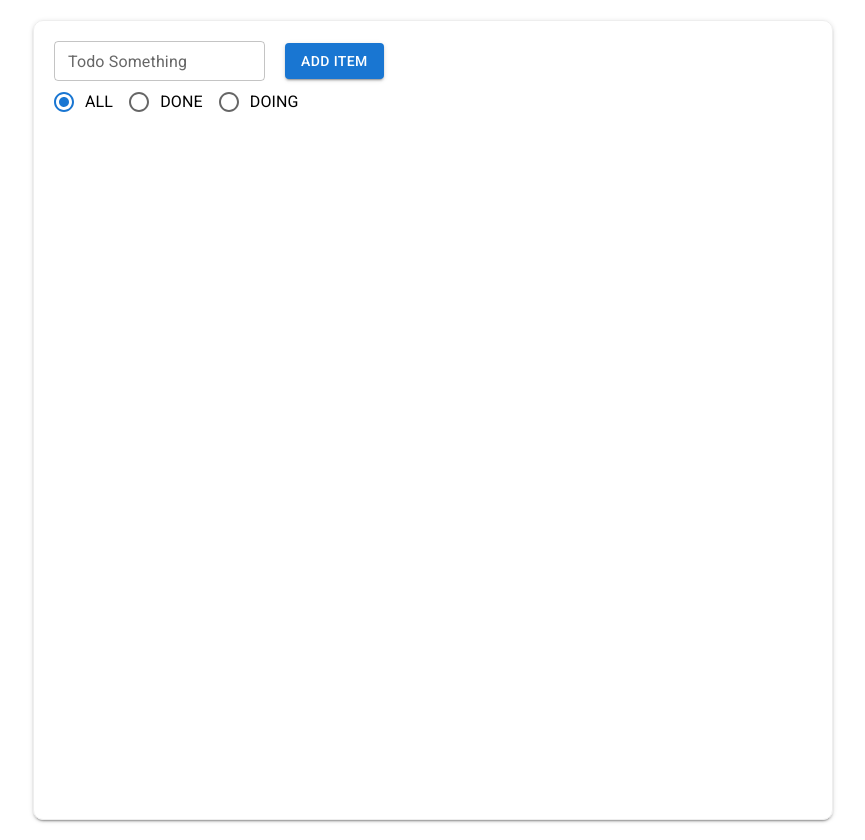
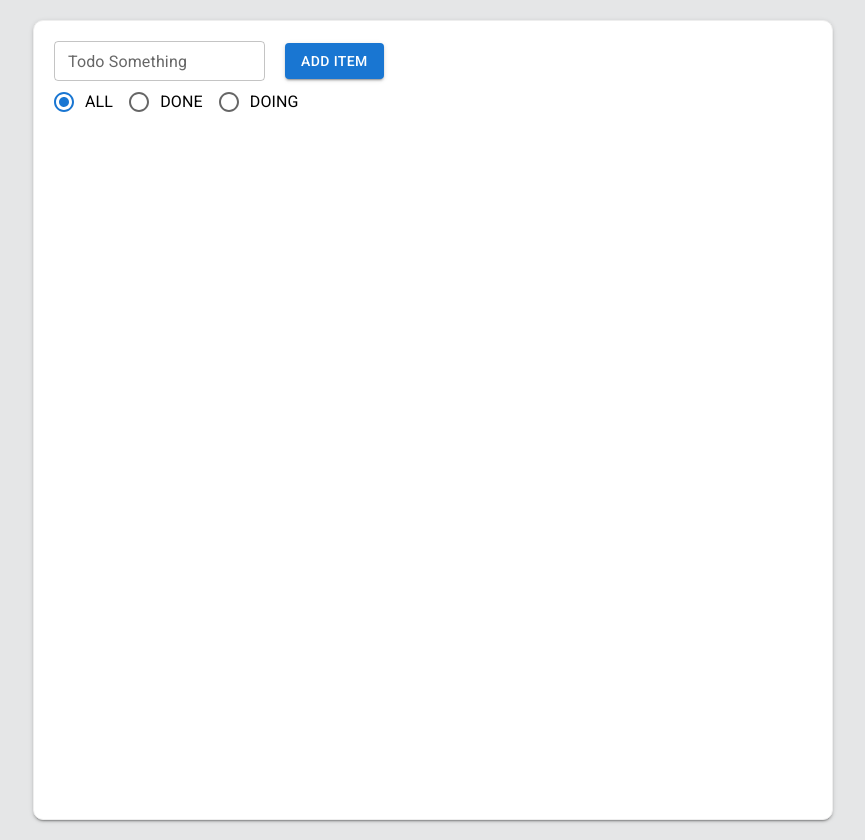
Before and after one commit to LiBaiQiYu/React-To-Do-List, a React (Create React App) app: page / in a window 1280 px wide. Shown: the whole page, without its empty margins (207-1072 px from the left). Built offline with nearby package versions, Linux system fonts and the light colour scheme.

Commit message:
chore:背景色修改

```diff
--- a/src/components/Main.tsx
+++ b/src/components/Main.tsx
@@ -77,7 +77,7 @@ export default function Main() {
     setOpen(false)
   }
   return (
-    <div style={{ width: '800px', minHeight: '800px', margin: '20px auto', border: 'solid 1px #EEEEEE', borderRadius: '10px', boxSizing: 'border-box', padding: '20px', boxShadow: '0px 3px 1px -2px rgba(0,0,0,0.2), 0px 2px 2px 0px rgba(0,0,0,0.14), 0px 1px 5px 0px rgba(0,0,0,0.12)' }}>
+    <div style={{ backgroundColor:'#FFF',width: '800px', minHeight: '800px', margin: '20px auto', border: 'solid 1px #EEEEEE', borderRadius: '10px', boxSizing: 'border-box', padding: '20px', boxShadow: '0px 3px 1px -2px rgba(0,0,0,0.2), 0px 2px 2px 0px rgba(0,0,0,0.14), 0px 1px 5px 0px rgba(0,0,0,0.12)' }}>
       <Top state={topProps} />
       <TodoList state={listProps} />
       <Snackbar
--- a/src/index.css
+++ b/src/index.css
@@ -10,3 +10,7 @@
 .line{
   animation: fade 3s linear forwards;
 }
+
+body{
+  background: #E5E6E7;
+}
```
